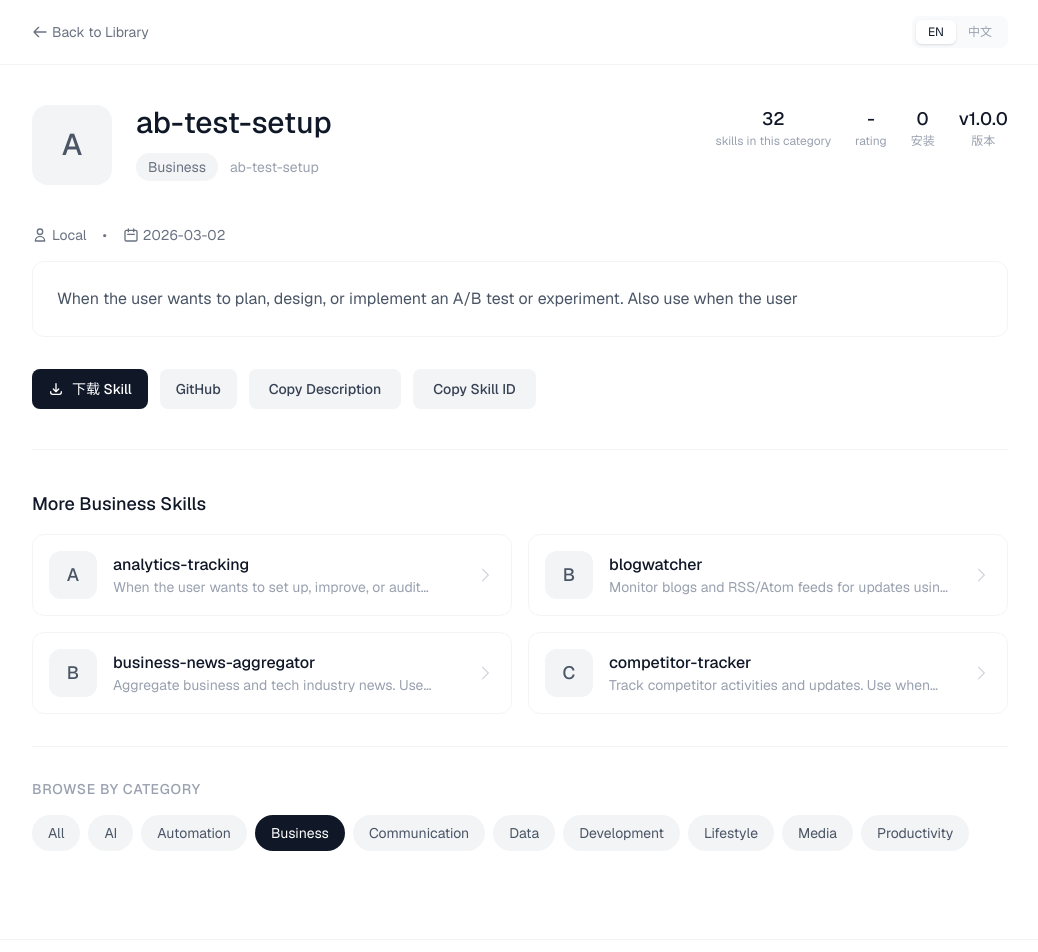
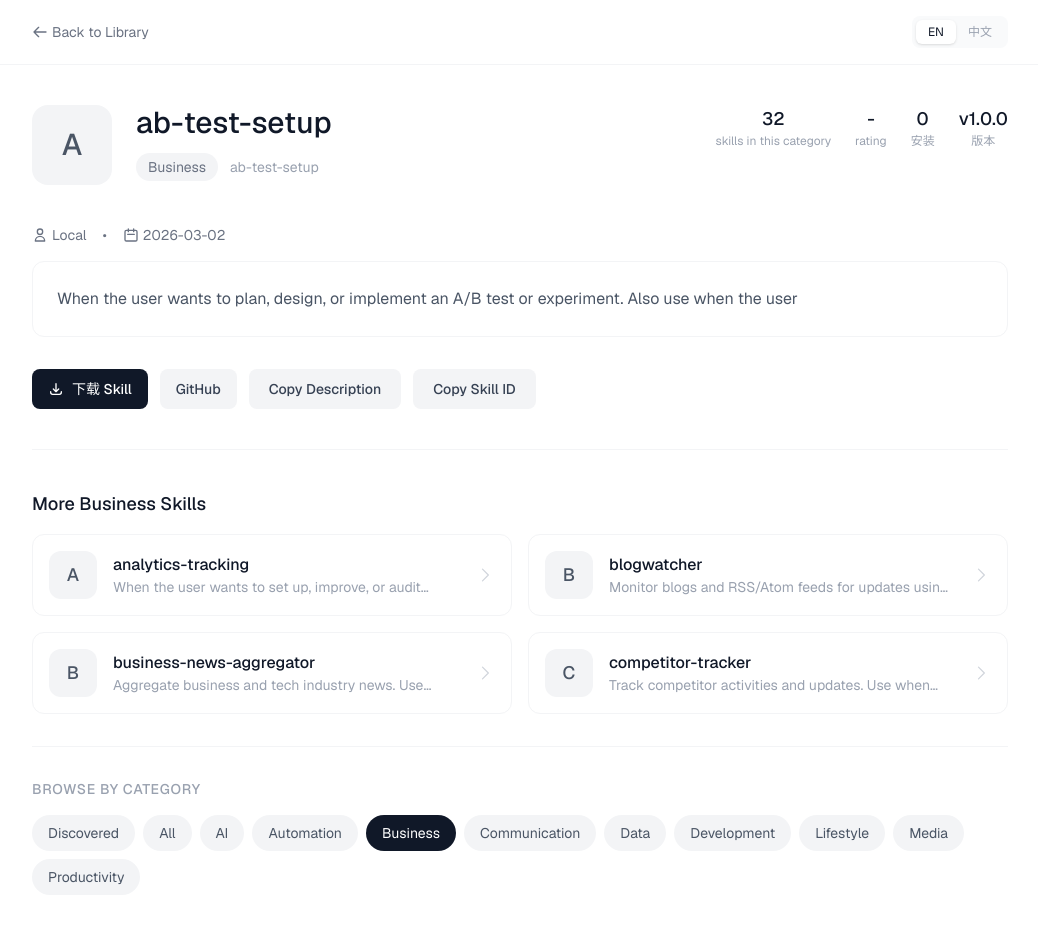
Before and after one commit to huangqianqian120/skillslibrary, a Next.js app: page /skill/ab-test-setup in a window 1280 px wide. Shown: the top 952 px of the page, without its empty margins (120-1158 px from the left). Built offline with nearby package versions, Linux system fonts and the light colour scheme; no server answers.

Commit message:
Add Discovered category

```diff
--- a/data/skills.ts
+++ b/data/skills.ts
@@ -14,7 +14,7 @@ export interface Skill {
   requiredModel?: string
 }
 
-export const categories = ['All', 'AI', 'Automation', 'Business', 'Communication', 'Data', 'Development', 'Lifestyle', 'Media', 'Productivity']
+export const categories = ['Discovered','All', 'AI', 'Automation', 'Business', 'Communication', 'Data', 'Development', 'Lifestyle', 'Media', 'Productivity']
 
 export const tagsConfig = {
   New: { label: { en: 'New', zh: '🆕 新增' }, color: 'bg-green-500' },
```
